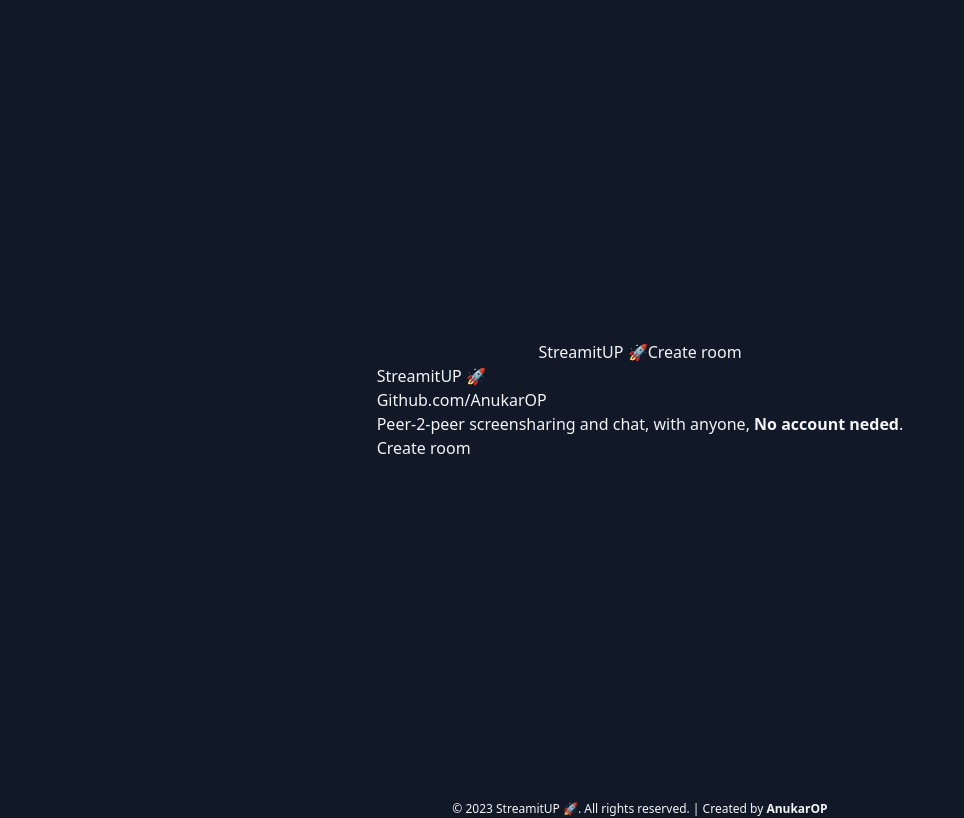
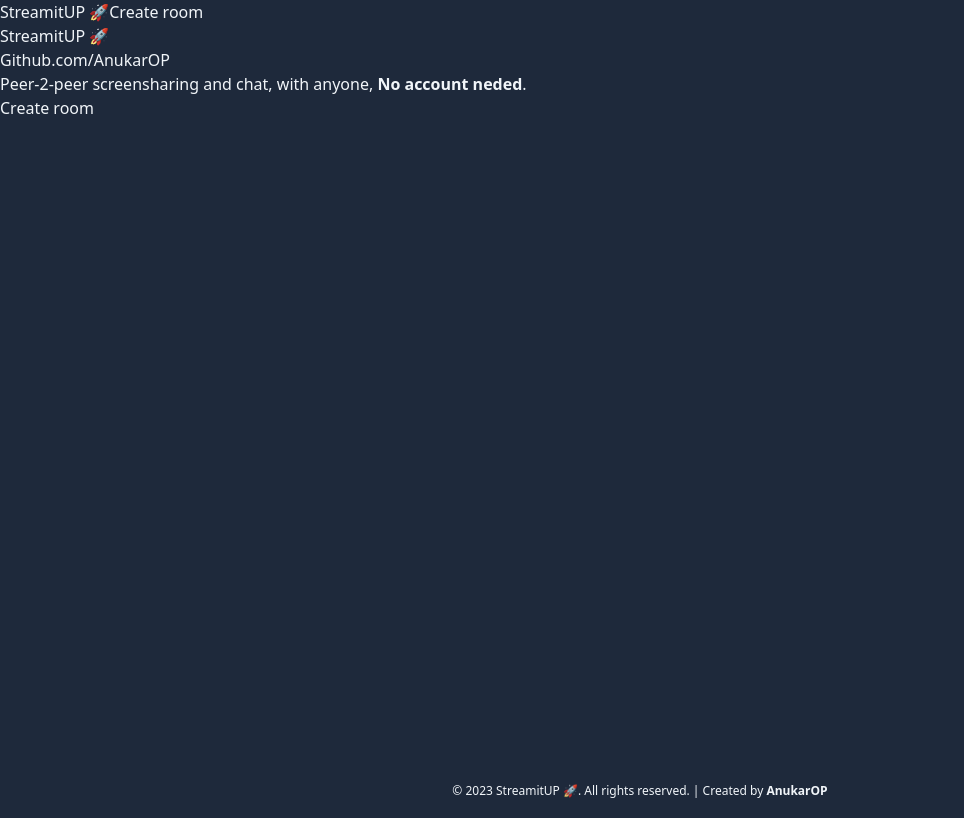
Before and after one commit to AnukarOP/StreamitUP, a Vue app: page / in a window 1280 px wide. Shown: the whole page, without its empty margins (0-964 px from the left). Built offline with nearby package versions, Linux system fonts and the light colour scheme; what peerjs would draw is missing.

Commit message:
Update style.css

```diff
--- a/src/style.css
+++ b/src/style.css
@@ -4,31 +4,14 @@
 
 @layer base {
   :root {
-    --primary-color: #3498db; /* Define your primary color here */
-    --secondary-color: #2ecc71; /* Define your secondary color here */
-    --background-color: #2c3e50; /* Define your background color here */
     color-scheme: dark;
   }
 
   body {
-    @apply bg-gray-900 text-gray-100 font-sans antialiased;
+    @apply bg-slate-800 text-slate-100;
   }
 
   #app {
-    @apply min-h-screen flex flex-col items-center justify-center;
-  }
-
-  .container {
-    @apply mx-auto p-4;
-  }
-
-  /* Example button styling */
-  .btn {
-    @apply px-4 py-2 bg-var(--primary-color) text-white rounded-md hover:bg-var(--secondary-color);
-  }
-
-  /* Smooth transition effects */
-  .transition {
-    @apply transition-all duration-300 ease-in-out;
+    @apply w-full h-full flex flex-col;
   }
 }
```
